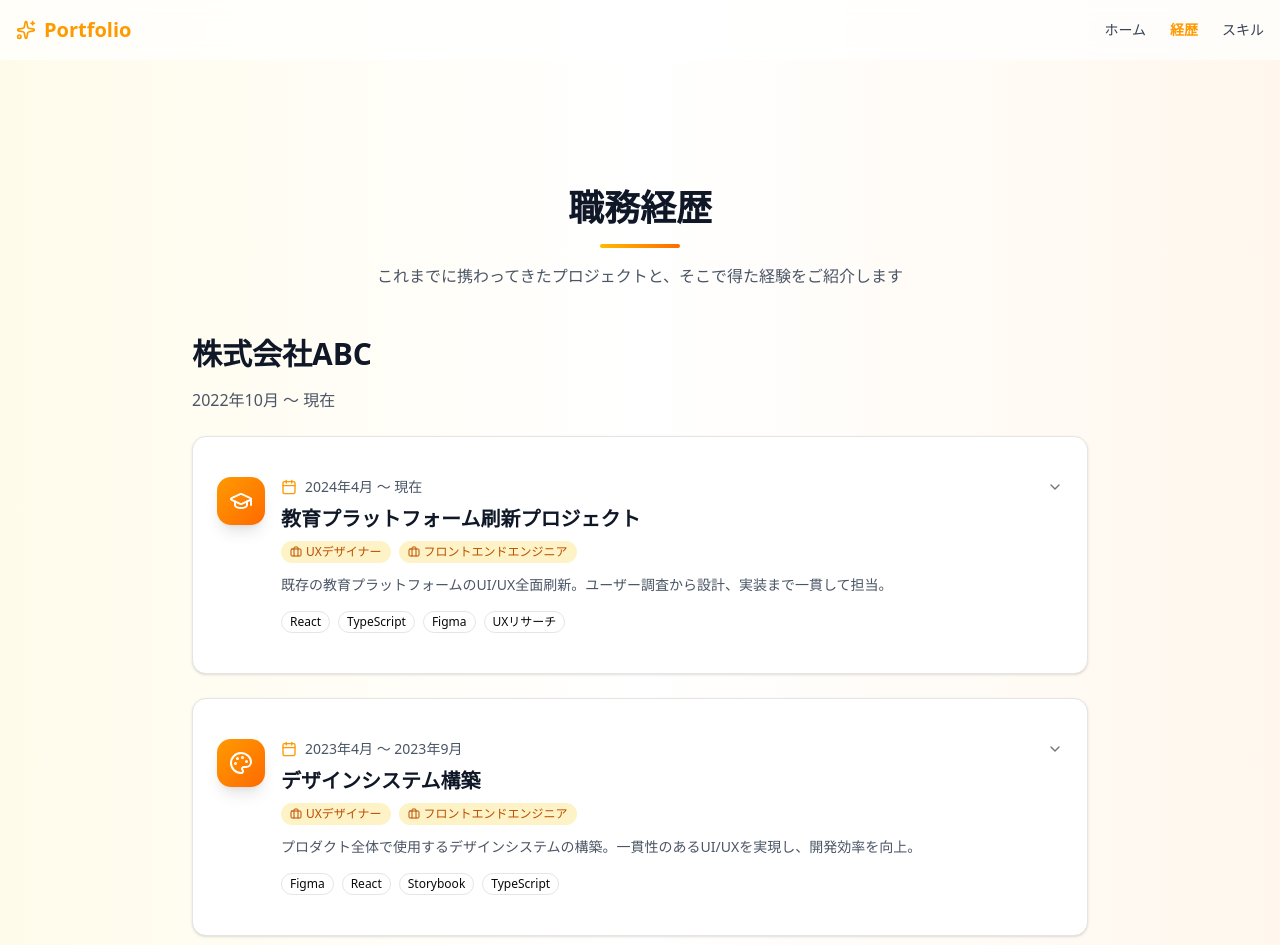
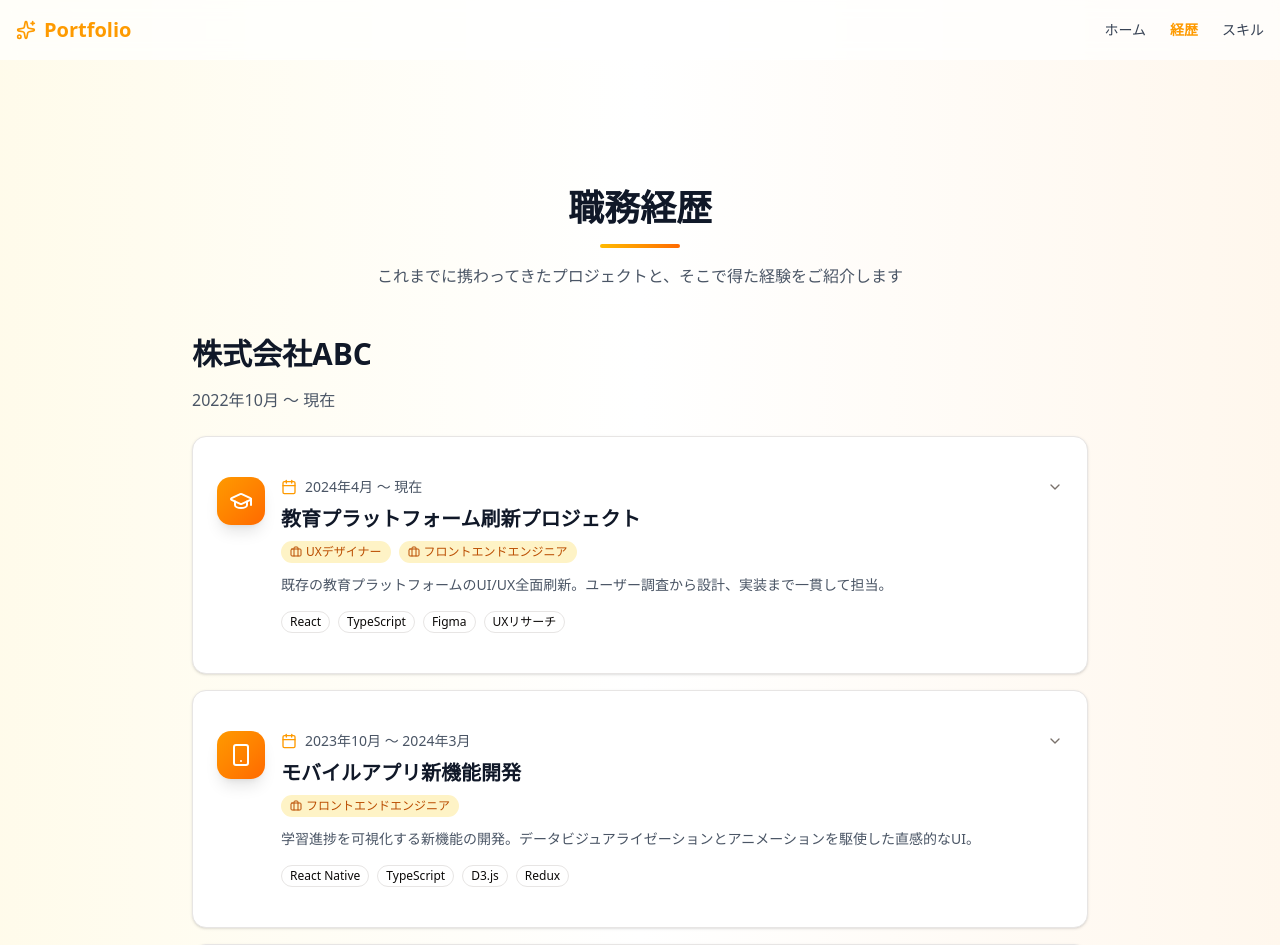
Before and after one commit to NakaiKt/my-page, a Next.js app: page /experience in a window 1280 px wide. Shown: the top 945 px of the page. Built offline with nearby package versions, Linux system fonts and the light colour scheme.

Commit message:
ソート順の修正

```diff
--- a/src/features/experience/experience-page.tsx
+++ b/src/features/experience/experience-page.tsx
@@ -43,10 +43,10 @@ export default function ExperiencePage() {
           {EXPERIENCES.map((experience, index) => {
             const { experiences, ...company } = experience;
 
-            // startで降順ソート
+            // startで昇順ソート
             const sortedExperiences = experiences.sort((a, b) => {
               if (a.start.year === b.start.year) {
-                return a.start.month - b.start.month;
+                return b.start.month - a.start.month;
               }
               return b.start.year - a.start.year;
             });
@@ -58,8 +58,9 @@ export default function ExperiencePage() {
             const period = `${companyStart} 〜 ${companyEnd}`;
 
             return (
-              <>
+              <div key={company.id}>
                 <CompanyTitle companyName={company.name} period={period} />
+                <div className="flex flex-col gap-4">
                   {sortedExperiences.map((experience) => (
                     <ExperienceCard
                       key={experience.id}
@@ -70,7 +71,8 @@ export default function ExperiencePage() {
                       }
                     />
                   ))}
-              </>
+                </div>
+              </div>
             );
           })}
         </div>
```
Lines whose indentation alone changed are shown as unchanged.
